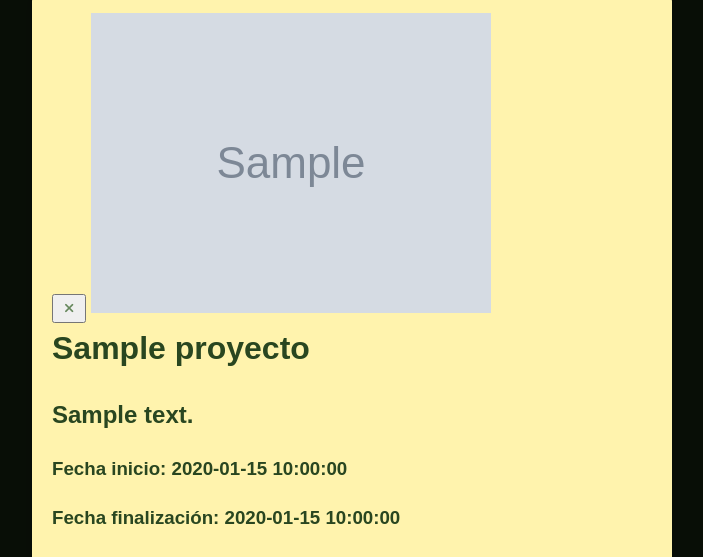
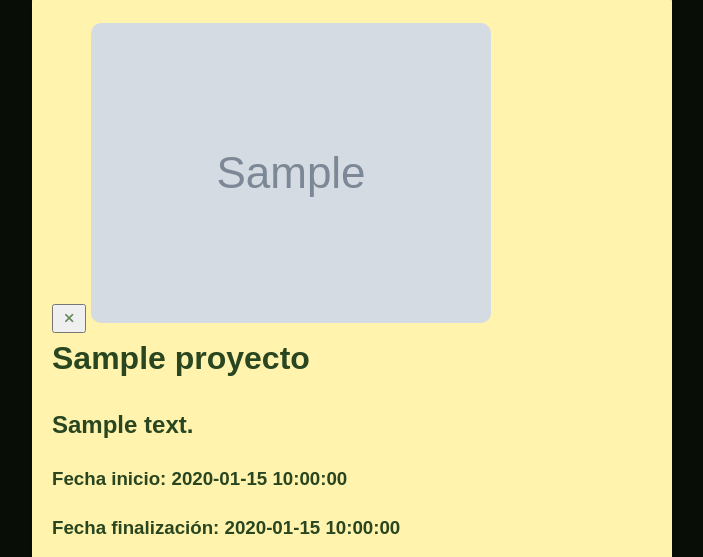
Before and after one commit to 00nic/00nic.github.io, a Flask app: template templates/index.html in a window 1280 px wide. Shown: the part 47-604 px from the top of the page, without its empty margins (288-991 px from the left). Run offline with Flask 3, Linux system fonts and the light colour scheme; the template is opened without the code that fills it: most values are stand-ins (such as "Sample title", 1, 10 or a date in 2020); grey boxes marked "Sample" are stand-in pictures; some libraries are stand-ins or nearby versions.

Commit message:
imagenes agregadas

```diff
--- a/static/css/index.css
+++ b/static/css/index.css
@@ -104,6 +104,13 @@ i{
     cursor: pointer;
 }
 
+.imagen {
+    max-width: 600px;
+    max-height: 300px;
+    border-radius: 10px;
+    margin-top: 10px;
+}
+
 .modal-contenido-proyecto a:hover {
     text-decoration: underline;
 }
--- a/templates/index.html
+++ b/templates/index.html
@@ -24,7 +24,7 @@
             <div class="modal-proyecto" id="modal-proyecto" style="display: block;">
                 <div class="modal-contenido-proyecto">
                     <button class="boton-volver" onclick="window.location.href='/portfolio'" ><i class="fa-solid fa-xmark"></i></button>
-                        <img src="static/img/{{proyecto['imagen']}}" alt="{{proyecto['nombre']}}">
+                        <img class='imagen' src="{{ url_for('static', filename='img/' + proyecto['imagen']) }}" alt="{{proyecto['nombre']}}">
                         <h1>{{proyecto['nombre']}}</h1>
                         <h2>{{proyecto['descripcion']}}</h2>
                         <h3>Fecha inicio: {{proyecto['fecha_inicio']}}</h3>
```
Also changed, not shown: static/img/control-dengue.png (added), static/img/menu-pizzeria.png (added), static/img/portal-deportivo.png (added).
